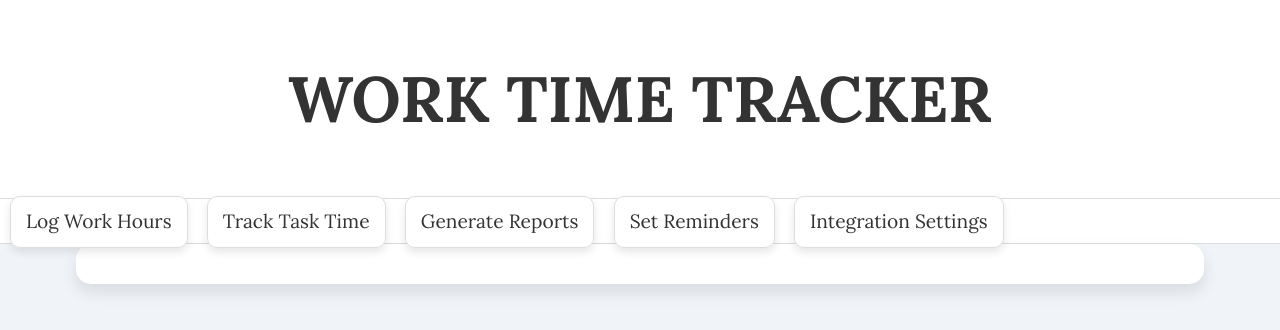
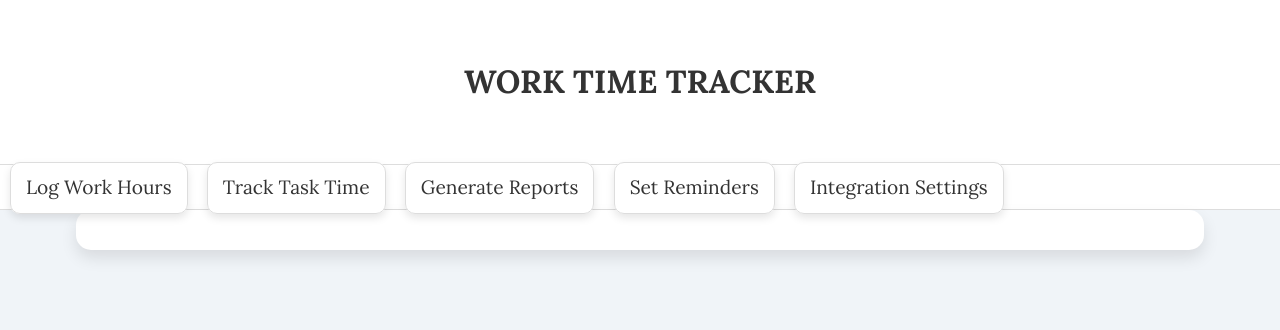
Before and after one commit to Shreenevikha/Time-Tracker, a plain HTML site: page index.html in a window 1280 px wide. Drawn offline with nearby package versions, Linux system fonts and the light colour scheme.

Commit message:
styles.css

```diff
--- a/styles.css
+++ b/styles.css
@@ -9,10 +9,10 @@ body {
 
 header {
     background: #ffffff; /* White background */
-    padding: 15px;
+    padding: 40px;
     border-bottom: 1px solid #ddd;
     text-align: center;
-    font-size: 2rem;
+    font-size: 1rem;
     box-shadow: 0 4px 8px rgba(0, 0, 0, 0.1);
 }
 
@@ -114,13 +114,11 @@ input[type="datetime-local"], input[type="number"], select, input[type="text"] {
     color: #333;
     font-size: 1rem;
 }
-
 /* Lists and Timelines */
 ul {
     list-style-type: none;
     padding: 0;
 }
-
 ul li {
     background: #ffffff;
     margin: 10px 0;
@@ -130,11 +128,9 @@ ul li {
     box-shadow: 0 4px 8px rgba(0, 0, 0, 0.1);
     transition: background-color 0.3s ease;
 }
-
 ul li:hover {
     background-color: #f5f5f5; /* Very light grey on hover */
 }
-
 #timelineList li {
     border-left: 6px solid #007bff; /* Primary blue color line for timeline items */
 }
```
